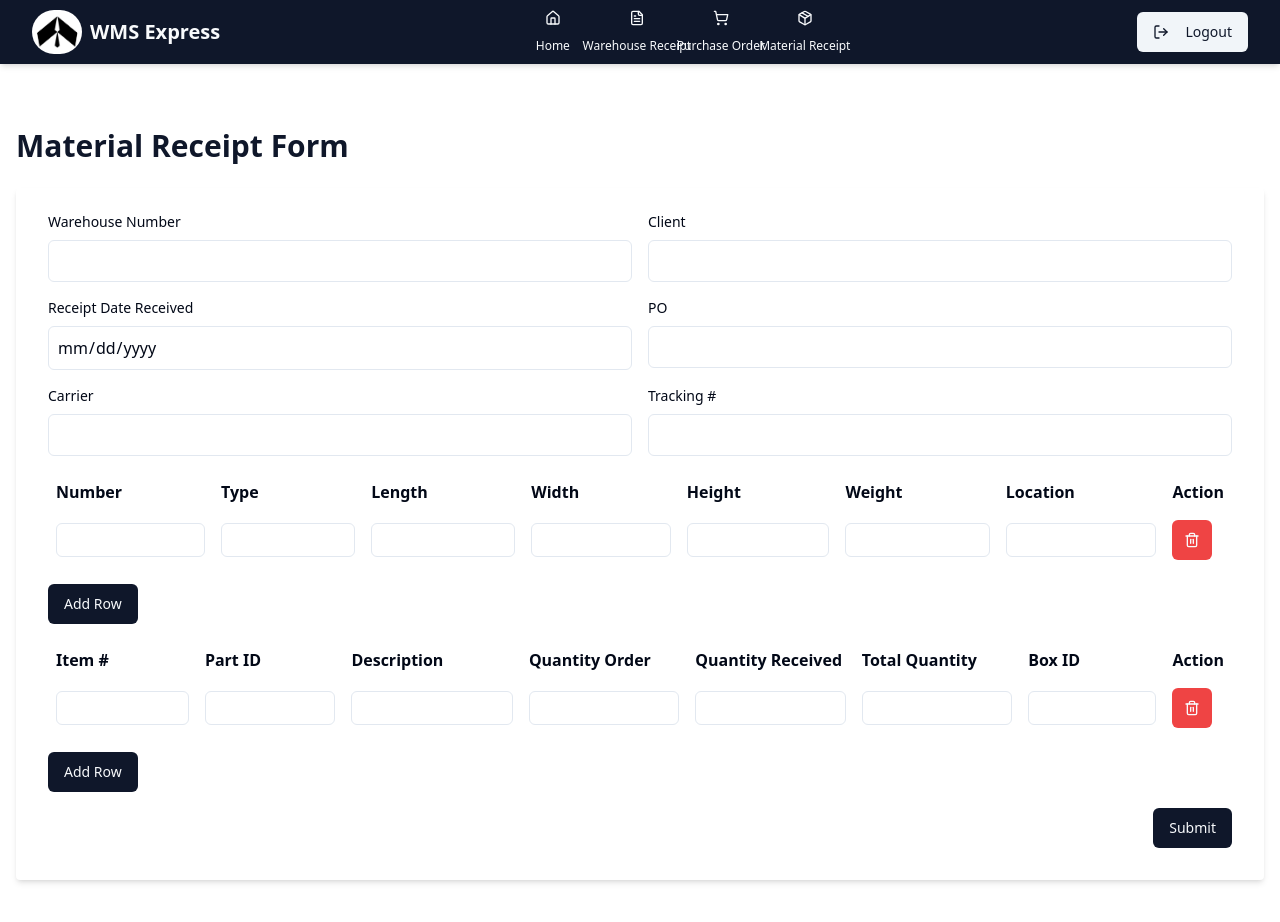
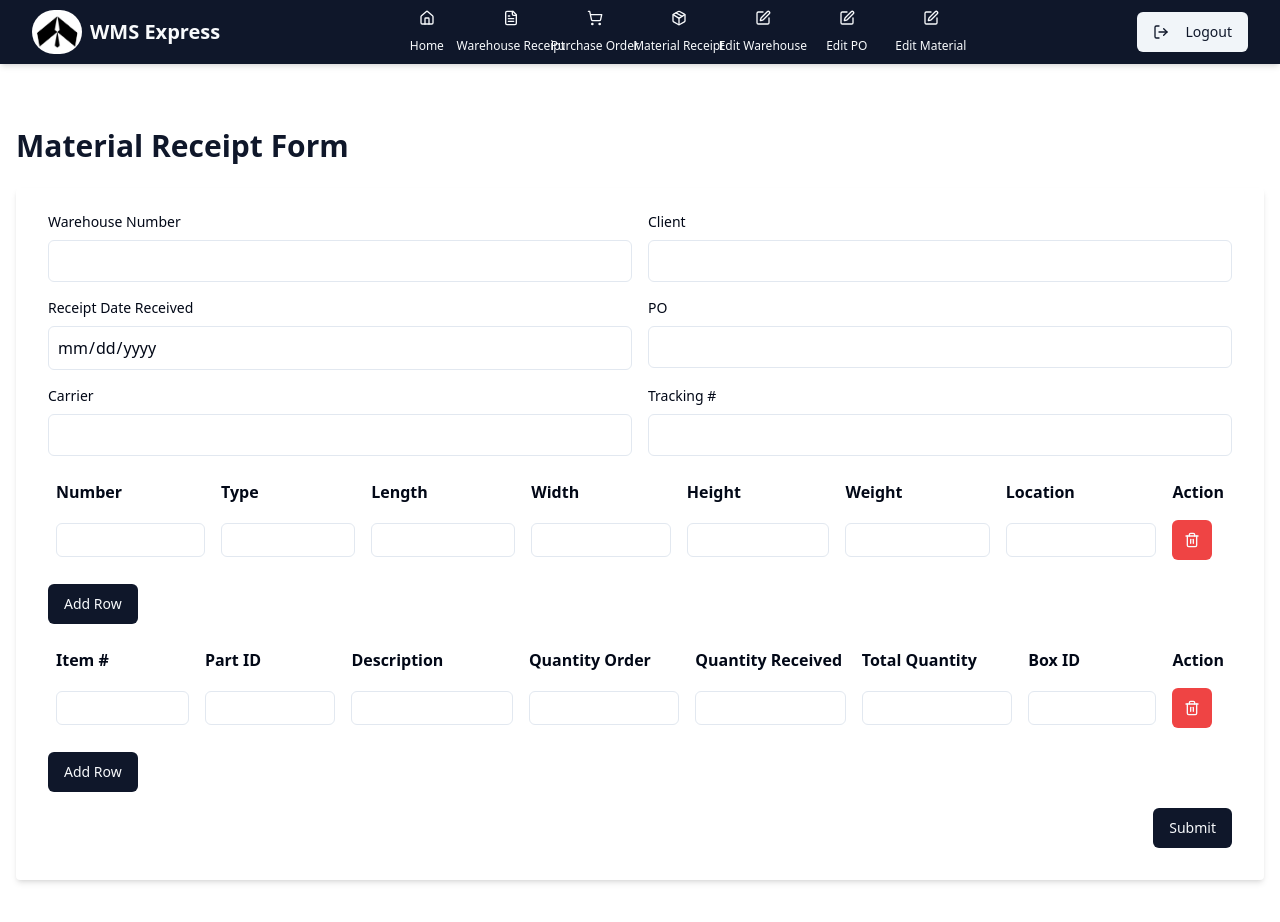
Before and after one commit to axt127/test_repo, a Next.js app: page /Emp/Homepage/NEW_Form/material-receipt in a window 1280 px wide. Shown: the top 922 px of the page. Built offline with nearby package versions, Linux system fonts and the light colour scheme.

Commit message:
added the edits buttons

```diff
--- a/app/Emp/Homepage/NEW_Form/material-receipt/page.tsx
+++ b/app/Emp/Homepage/NEW_Form/material-receipt/page.tsx
@@ -8,6 +8,7 @@ import { Button } from "@/components/ui/button"
 import { Trash2, LogOut, Home, FileText, ShoppingCart, Package } from 'lucide-react'
 import { toast, ToastContainer } from 'react-toastify'
 import 'react-toastify/dist/ReactToastify.css'
+import { Edit } from 'lucide-react'
 
 function Navigation() {
   const router = useRouter()
@@ -30,6 +31,9 @@ function Navigation() {
               { href: "/Emp/Homepage/NEW_Form/warehouse-receipt", label: "Warehouse Receipt", icon: FileText },
               { href: "/Emp/Homepage/NEW_Form/purchase-order", label: "Purchase Order", icon: ShoppingCart },
               { href: "/Emp/Homepage/NEW_Form/material-receipt", label: "Material Receipt", icon: Package },
+              { href: "/Emp/Homepage/EDIT_FORM/edit-warehouse", label: "Edit Warehouse", icon: Edit },
+              { href: "/Emp/Homepage/EDIT_FORM/edit-purchase-order", label: "Edit PO", icon: Edit },
+              { href: "/Emp/Homepage/EDIT_FORM/edit-material", label: "Edit Material", icon: Edit },
             ].map((item) => (
               <Link key={item.href} href={item.href}>
                 <Button variant="ghost" size="sm" className="flex flex-col items-center justify-center h-16 w-20">
--- a/app/Emp/Homepage/NEW_Form/purchase-order/page.tsx
+++ b/app/Emp/Homepage/NEW_Form/purchase-order/page.tsx
@@ -1,7 +1,7 @@
 'use client'
 
 import { useState, useEffect } from 'react'
-import { Save, Plus, Trash2, LogOut, Home, FileText, ShoppingCart, Package } from 'lucide-react'
+import { Save, Plus, Trash2, LogOut, Home, FileText, ShoppingCart, Package, Edit } from 'lucide-react'
 import axios from 'axios'
 import { Button } from "@/components/ui/button"
 import { Input } from "@/components/ui/input"
@@ -47,6 +47,9 @@ function Navigation() {
               { href: "/Emp/Homepage/NEW_Form/warehouse-receipt", label: "Warehouse Receipt", icon: FileText },
               { href: "/Emp/Homepage/NEW_Form/purchase-order", label: "Purchase Order", icon: ShoppingCart },
               { href: "/Emp/Homepage/NEW_Form/material-receipt", label: "Material Receipt", icon: Package },
+              { href: "/Emp/Homepage/EDIT_FORM/edit-warehouse", label: "Edit Warehouse", icon: Edit },
+              { href: "/Emp/Homepage/EDIT_FORM/edit-purchase-order", label: "Edit PO", icon: Edit },
+              { href: "/Emp/Homepage/EDIT_FORM/edit-material", label: "Edit Material", icon: Edit },
             ].map((item) => (
               <Link key={item.href} href={item.href}>
                 <Button variant="ghost" size="sm" className="flex flex-col items-center justify-center h-16 w-20">
--- a/app/Emp/Homepage/NEW_Form/warehouse-receipt/page.tsx
+++ b/app/Emp/Homepage/NEW_Form/warehouse-receipt/page.tsx
@@ -7,7 +7,7 @@ import { useRouter } from 'next/navigation'
 import axios from 'axios'
 import { Button } from "@/components/ui/button"
 import { Select, SelectContent, SelectItem, SelectTrigger, SelectValue } from "@/components/ui/select"
-import { LogOut, Home, FileText, ShoppingCart, Package } from 'lucide-react'
+import { LogOut, Home, FileText, ShoppingCart, Package, Edit } from 'lucide-react'
 import { toast, ToastContainer } from 'react-toastify'
 import 'react-toastify/dist/ReactToastify.css'
 
@@ -70,6 +70,9 @@ function Navigation() {
               { href: "/Emp/Homepage/NEW_Form/warehouse-receipt", label: "Warehouse Receipt", icon: FileText },
               { href: "/Emp/Homepage/NEW_Form/purchase-order", label: "Purchase Order", icon: ShoppingCart },
               { href: "/Emp/Homepage/NEW_Form/material-receipt", label: "Material Receipt", icon: Package },
+              { href: "/Emp/Homepage/EDIT_FORM/edit-warehouse", label: "Edit Warehouse", icon: Edit },
+              { href: "/Emp/Homepage/EDIT_FORM/edit-purchase-order", label: "Edit PO", icon: Edit },
+              { href: "/Emp/Homepage/EDIT_FORM/edit-material", label: "Edit Material", icon: Edit },
             ].map((item) => (
               <Link key={item.href} href={item.href}>
                 <Button variant="ghost" size="sm" className="flex flex-col items-center justify-center h-16 w-20">
--- a/app/Emp/Homepage/page.tsx
+++ b/app/Emp/Homepage/page.tsx
@@ -49,6 +49,9 @@ export default function EmployeeHomepage() {
                 { href: "/Emp/Homepage/NEW_Form/warehouse-receipt", label: "Warehouse Receipt", icon: FileText },
                 { href: "/Emp/Homepage/NEW_Form/purchase-order", label: "Purchase Order", icon: ShoppingCart },
                 { href: "/Emp/Homepage/NEW_Form/material-receipt", label: "Material Receipt", icon: Package },
+                { href: "/Emp/Homepage/EDIT_FORM/edit-warehouse", label: "Edit Warehouse", icon: Edit },
+                { href: "/Emp/Homepage/EDIT_FORM/edit-purchase-order", label: "Edit PO", icon: Edit },
+                { href: "/Emp/Homepage/EDIT_FORM/edit-material", label: "Edit Material", icon: Edit },
               ].map((item) => (
                 <Link key={item.href} href={item.href}>
                   <Button variant="ghost" size="sm" className="flex flex-col items-center justify-center h-16 w-20">
```
